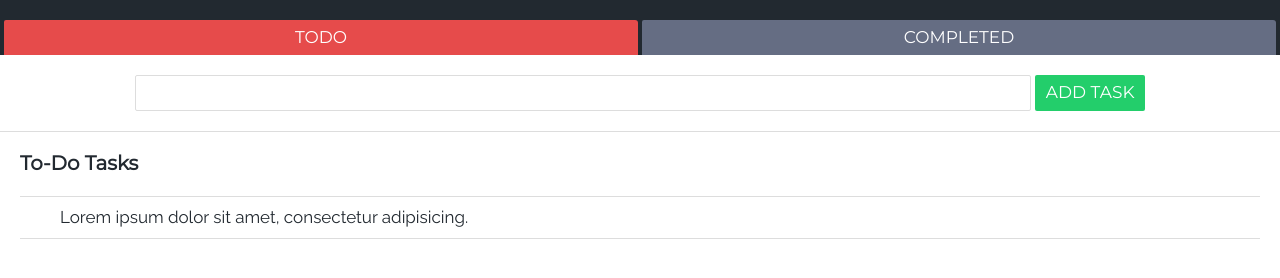
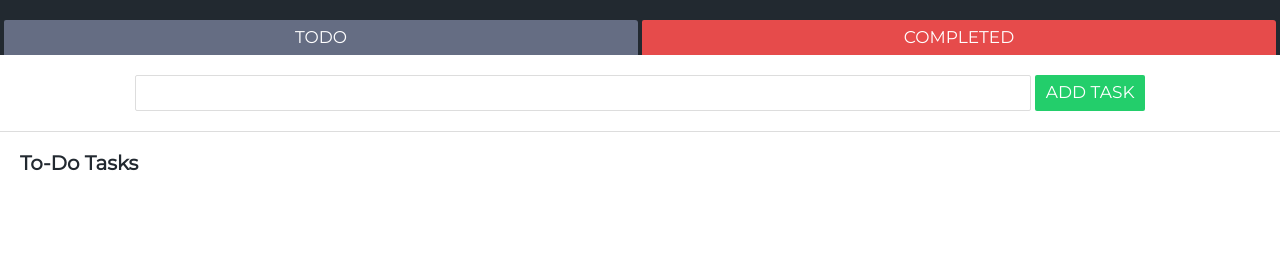
Before and after one commit to trevormcgrath/to-do-app-jquery, a website: page index.html in a window 1280 px wide. Both pictures are taken after a click on the button "COMPLETED". Shown: the part 68-346 px from the top of the page. Drawn offline with nearby package versions, Linux system fonts and the light colour scheme.

Commit message:
adding tab click functionality

```diff
--- a/assets/js/main.js
+++ b/assets/js/main.js
@@ -5,11 +5,15 @@ $(document).ready(function() {
         /* Global Variables */
         var todoTasks = [],
             completedTasks = [],
-            /*DOM Elements*/
+            //DOM Elements
             $taskInput = $("#task-input"),
             $taskSubmit = $('#task-submit'),
             $todoList = $('#todo-list'),
-            $completedList = $('#completed-list');
+            $completedList = $('#completed-list'),
+            //Buttons
+            $todoListBtn = $('#todo-list-btn'),
+            $completedListBtn = $('#completed-list-btn'),
+            $listTabBtns = $('header nav button');
 
         /* End globals */
 
@@ -43,6 +47,30 @@ $(document).ready(function() {
             input.val("");
         });
 
+        /*** $listTabBtns
+        - Add 'active' class to list tab when clicked
+        - Display active task list
+        ***/
+        $listTabBtns.click(function(e) {
+            var $activeTab = $(this);
+            // Remove active class
+            $listTabBtns.removeClass('active');
+            //add active class to clicked tab
+            $activeTab.addClass('active');
+
+            if ($activeTab.text().toLowerCase() === 'todo') {
+                $todoList.show();
+                $completedList.hide();
+            } else {
+                $completedList.show();
+                $todoList.hide();
+
+            }
+
+            console.log($activeTab);
+        });
+
+
         /*** Objectives / Plan:
 
         	Short run:
--- a/assets/scss/main.scss
+++ b/assets/scss/main.scss
@@ -20,6 +20,10 @@
         font-weight: 600px;
         font-family: Montserrat, "Arial Black", san-serif;
         text-transform: uppercase;
+        &:active,
+        &:focus {
+            outline: none;
+        }
     }
     header {
         background: $color_dlx_dark;
--- a/index.html
+++ b/index.html
@@ -4,11 +4,12 @@
 <head>
     <meta charset="UTF-8">
     <title>Todo App w/ jQuery</title>
+    <link rel="icon" type="image/png" href="assets/images/checkmark.png">
     <link rel="stylesheet" href="assets/css/main.css">
 </head>
 
 <body>
-    <div id="app-container">
+    <section id="app-container">
         <header>
             <h1>Todo App, with jQuery</h1>
             <nav>
@@ -44,7 +45,7 @@
                 </ul>
             </div>
         </section>
-    </div>
+    </section>
 
     <script src="https://code.jquery.com/jquery-3.1.0.min.js" integrity="sha256-cCueBR6CsyA4/9szpPfrX3s49M9vUU5BgtiJj06wt/s=" crossorigin="anonymous"></script>
     <script type="text/javascript" src="assets/js/main.js"></script>
```
Also changed, not shown: assets/css/main.css. Lines whose indentation alone changed are shown as unchanged.
